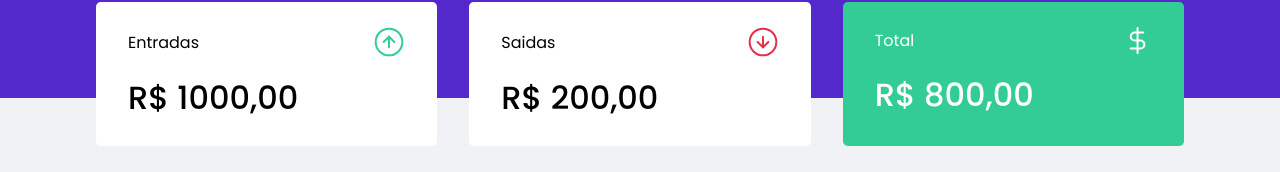
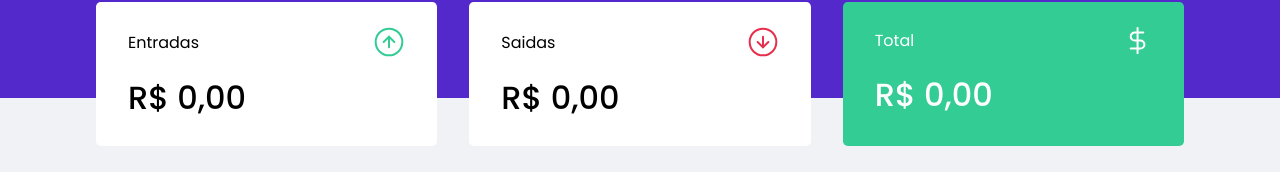
Before and after one commit to zLibrian/kw-finances, a React (Vite) app: page / in a window 1280 px wide. Shown: the part 177-349 px from the top of the page. Built offline with nearby package versions, Linux system fonts and the light colour scheme; no server answers; what miragejs would draw is missing.

Commit message:
feat: Adiciona logicade somar os totais das transactions em tela

```diff
--- a/src/components/Summary/index.tsx
+++ b/src/components/Summary/index.tsx
@@ -1,9 +1,29 @@
 import incomeImg from "../../assets/income.svg";
 import outcomeImg from "../../assets/outcome.svg";
 import totalImg from "../../assets/total.svg";
+import { useTransactions } from "../../context/TransactionContext";
+import { formatPrice } from "../../helpers";
 import { Container, SummaryCard } from "./styles";
 
 export const Summary = () => {
+  const { transactions } = useTransactions();
+  const summaryTotal = transactions.reduce(
+    (acc, transaction) => {
+      if (transaction.type === "deposit") {
+        acc.deposits += transaction.amount;
+        acc.total += transaction.amount;
+      } else {
+        acc.withdraws -= transaction.amount;
+        acc.total -= transaction.amount;
+      }
+      return acc;
+    },
+    {
+      deposits: 0,
+      withdraws: 0,
+      total: 0,
+    }
+  );
   return (
     <Container>
       <SummaryCard>
@@ -11,21 +31,21 @@ export const Summary = () => {
           <p>Entradas</p>
           <img src={incomeImg} alt="Entradas" />
         </header>
-        <strong>R$ 1000,00</strong>
+        <strong>{formatPrice(summaryTotal.deposits)}</strong>
       </SummaryCard>
       <SummaryCard>
         <header>
           <p>Saidas</p>
           <img src={outcomeImg} alt="Saidas" />
         </header>
-        <strong>R$ 200,00</strong>
+        <strong>{formatPrice(summaryTotal.withdraws)}</strong>
       </SummaryCard>
       <SummaryCard>
         <header>
           <p>Total</p>
           <img src={totalImg} alt="Total" />
         </header>
-        <strong>R$ 800,00</strong>
+        <strong>{formatPrice(summaryTotal.total)}</strong>
       </SummaryCard>
     </Container>
   );
```
